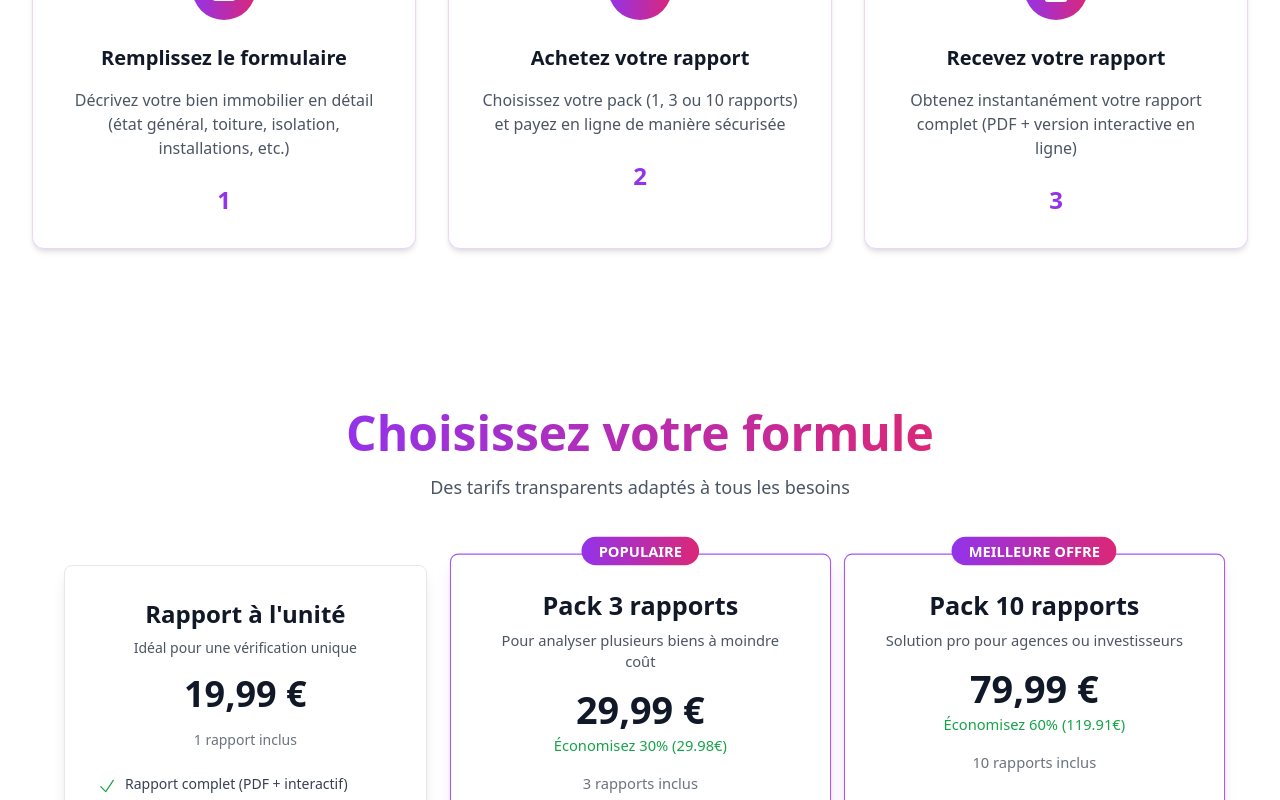
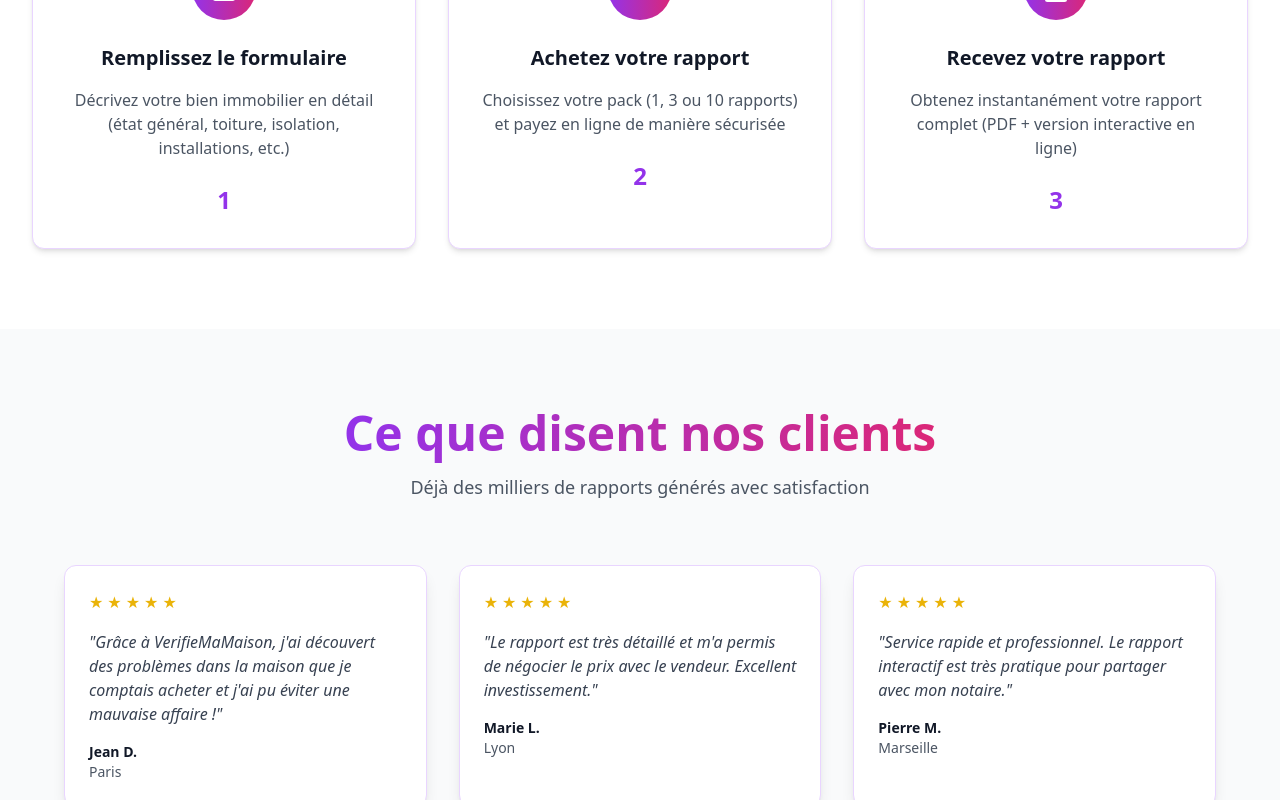
Before and after one commit to silencieux99/Verifiemamaison, a Next.js app: page / in a window 1280 px wide. Shown: the part 2000-2800 px from the top of the page. Built offline with nearby package versions, Linux system fonts and the light colour scheme; no server answers.

Commit message:
Remove pricing section from homepage, keep packs only in payment modal

```diff
--- a/src/app/page.tsx
+++ b/src/app/page.tsx
@@ -2,7 +2,6 @@ import { Metadata } from "next";
 import { Header } from "./(components)/Header";
 import HomeHero from "./(components)/home/HomeHero";
 import HowItWorks from "./(components)/home/HowItWorks";
-import Pricing from "./(components)/home/Pricing";
 import Testimonials from "./(components)/home/Testimonials";
 import Faq from "./(components)/home/Faq";
 import HomeFooter from "./(components)/home/HomeFooter";
@@ -19,7 +18,6 @@ export default function Home() {
       <main>
         <HomeHero />
         <HowItWorks />
-        <Pricing />
         <Testimonials />
         <Faq />
       </main>
```
